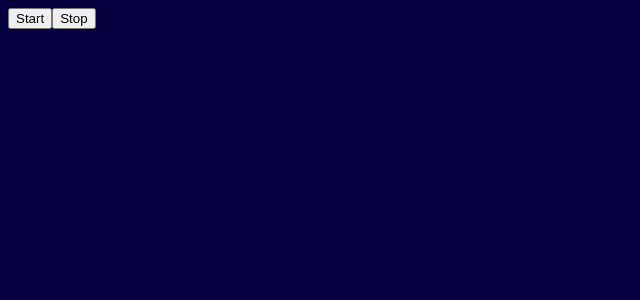
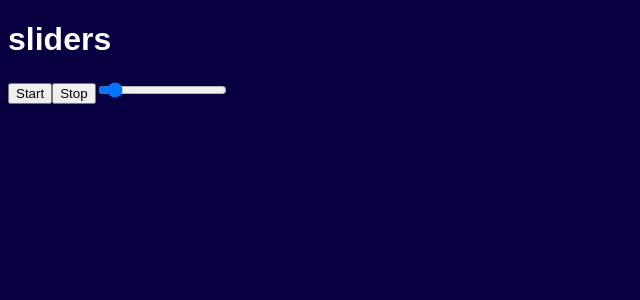
Before and after one commit to mike-shields-dev/web-audio-API-react, a React (Create React App) app: page / in a window 1280 px wide. Shown: the top 300 px of the page, without its empty margins (0-640 px from the left). Built offline with nearby package versions, Linux system fonts and the light colour scheme.

Commit message:
Create Osc1 UI component to change the oscillators frequency

```diff
--- a/src/App.js
+++ b/src/App.js
@@ -1,3 +1,5 @@
+import { useState } from 'react'
+import Osc1 from "./components/Osc1"
 import "./App.scss"
 
 let audioContext = new (window.AudioContext || window.webkitAudioContext)()
@@ -7,13 +9,24 @@ let gain1 = audioContext.createGain()
 osc1.connect(gain1)
 gain1.connect(out)
 gain1.gain.value = 0.01
+
 function App() {
+  const [osc1Freq, setOsc1Freq] = useState(osc1.frequency.value)
+
+  function changeOsc1Freq(e) {
+    const {value} = e.target
+    osc1.frequency.value = value
+    setOsc1Freq(value)
+  }
+
   return (
     <div className='App'>
+      <h1>sliders</h1>
       <button onClick={() => osc1.start()}>Start</button>
       <button onClick={() => osc1.stop()}>Stop</button>
+      <Osc1 changeFreq={changeOsc1Freq} freq={osc1Freq} />
     </div>
-  );
+  )
 }
 
-export default App;
+export default App
--- /dev/null
+++ b/src/components/Osc1.js
@@ -0,0 +1,14 @@
+import React from "react"
+
+export default function Osc1({ changeFreq, freq }) {
+  return (
+    <input
+      onChange={changeFreq}
+      type='range'
+      id='freq'
+      min='20'
+      max='5000'
+      value={freq}
+    />
+  )
+}
```
